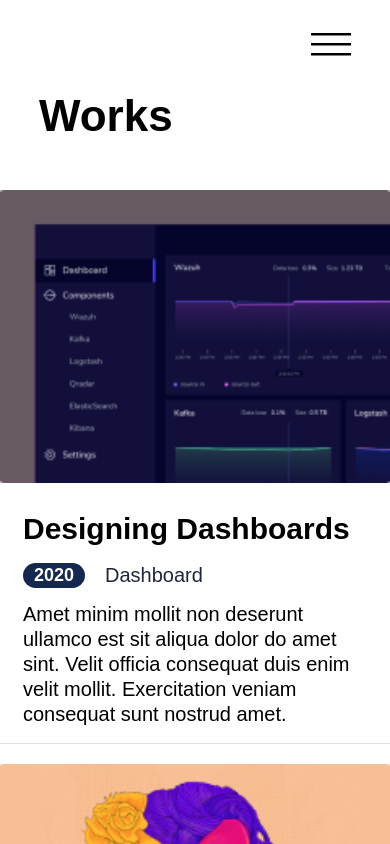
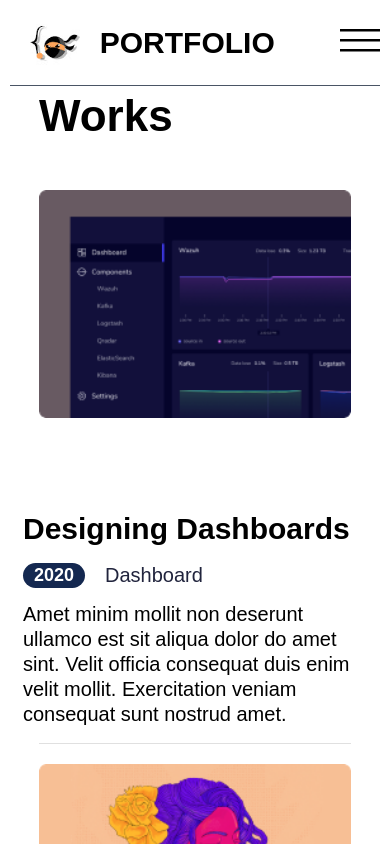
Before and after one commit to Shola20111/portfolio, a Next.js app: page /works in a window 390 px wide. Shown: the top 844 px of the page. Built offline with nearby package versions, Linux system fonts and the light colour scheme.

Commit message:
implemented new feature

```diff
--- a/src/components/HeaderComponent.jsx
+++ b/src/components/HeaderComponent.jsx
@@ -2,6 +2,7 @@
 import Link from 'next/link'
 import React, { useState } from 'react'
 import { VscClose, VscMenu } from "react-icons/vsc";
+import Image from 'next/image';
 
 const HeaderCoponent = () => {
     const [isOpen, setIsOpen] = useState(false)
@@ -9,13 +10,13 @@ const HeaderCoponent = () => {
         setIsOpen(!isOpen)
     }
   return (
-    <header className='mx-[10%] flex flex-row items-center justify-end h-[86px] relative' >
-        <div className='w-full flex sm:hidden items-center justify-endpx-2.5 relative'>
-            <button type='button'>
-
-            </button>
-        </div>
-        <nav className='w-[236px] hidden md:flex flex-row items-center justify-between'>
+    <header className='w-[95%] border-b border-b-gray-600 mx-auto flex flex-row items-center justify-between h-[86px] relative' >
+        <Link href='/' className='w-auto h-[50px] flex justify-center items-center gap-5 px-5'>
+            <Image src='/assets/channel-5.jpeg' auto='logo' width={50} height={50}/>
+            <h1 className='font-extrabold text-3xl'>PORTFOLIO</h1>
+        </Link>
+        <div>
+            <nav className='w-[236px] hidden md:flex flex-row items-center justify-between'>
             <Link className='text-[#000000] text-xl font-medium cursor-pointer' href='/works'>
                 Works
             </Link>
@@ -33,19 +34,21 @@ const HeaderCoponent = () => {
             {
             isOpen?
              <div>
-            <nav className='absolute top-25 left-0 flex flex-col  gap-10 bg-white w-full h-screen '>
-                <Link className='text-[#000000] text-3xl font-medium cursor-pointer' href='/works'>
+            <nav className='absolute top-25 left-0 flex flex-col items-center gap-10 bg-white w-full h-screen '>
+                <Link onClick={toggleIsOpen} className='text-[#000000] text-3xl font-medium cursor-pointer' href='/works'>
                     Works
                 </Link>
-                <Link className='text-[#000000] text-3xl font-medium cursor-pointer' href='/blog'>
+                <Link onClick={toggleIsOpen} className='text-[#000000] text-3xl font-medium cursor-pointer' href='/blog'>
                     Blog
                 </Link>
-                <Link className='text-[#000000] text-3xl font-medium cursor-pointer' href='/contact'>
+                <Link onClick={toggleIsOpen} className='text-[#000000] text-3xl font-medium cursor-pointer' href='/contact'>
                     Contact
                 </Link>
             </nav>
         </div>: ''
             }
+        </div>
+
     </header>
   )
 }
--- a/src/components/common/CardComp.jsx
+++ b/src/components/common/CardComp.jsx
@@ -4,7 +4,7 @@ import React from 'react'
 
 const CardComp = ({ image, title, date, dash, text }) => {
   return (
-    <div className='flex flex-col md:flex md:flex-row gap-[20px] items-center border-b md:w-full w-[400px]  border-[#E0E0E0] pb-4 md:pb-1.5 md:mt-[30px] h-auto'>
+    <div className='flex flex-col md:flex md:flex-row gap-[20px] items-center border-b w-full mx-auto  border-[#E0E0E0] pb-4 md:pb-1.5 md:mt-[30px] h-auto'>
         <div className='md:w-[247px] md:h-[180px] w-[100%] h-[280px] md:mb-5 object-cover mt-5 mb-6 '>
             {image}
         </div>
```
Also changed, not shown: public/assets/channel-5.jpeg (added).
